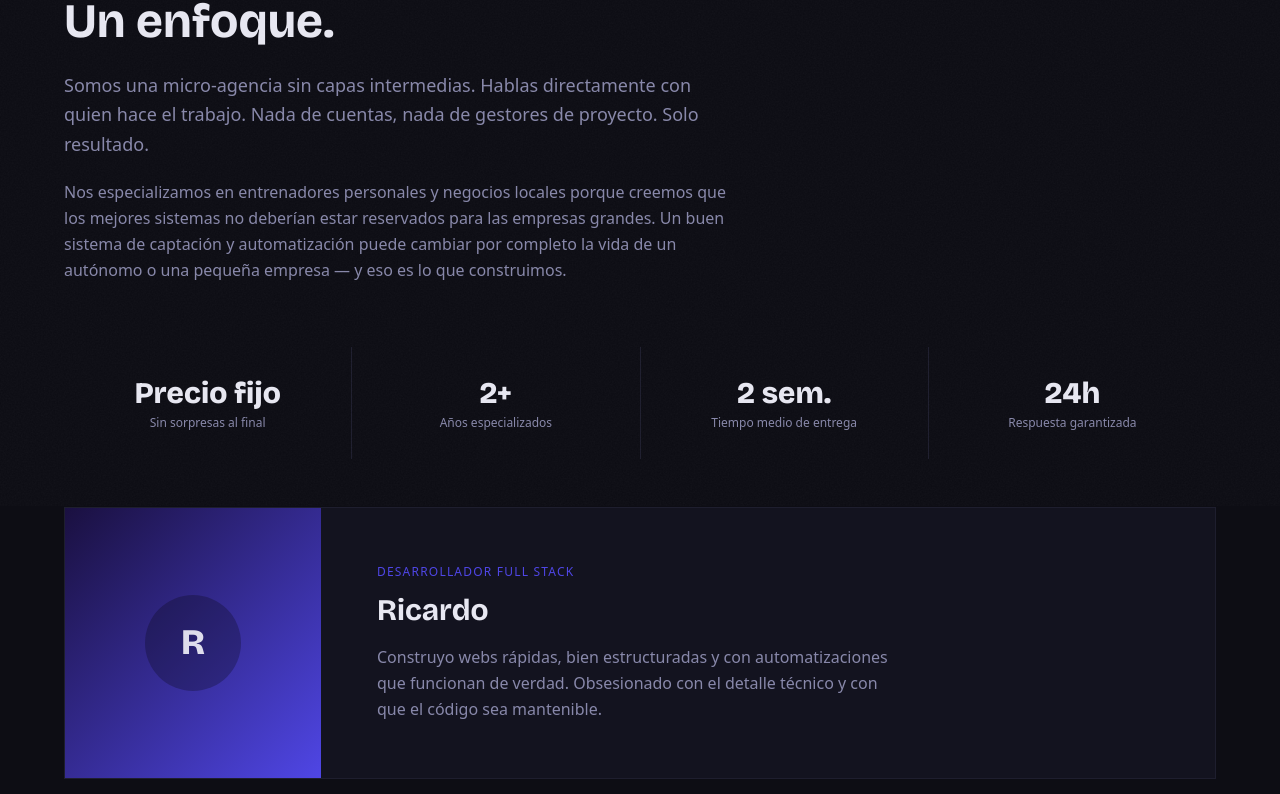
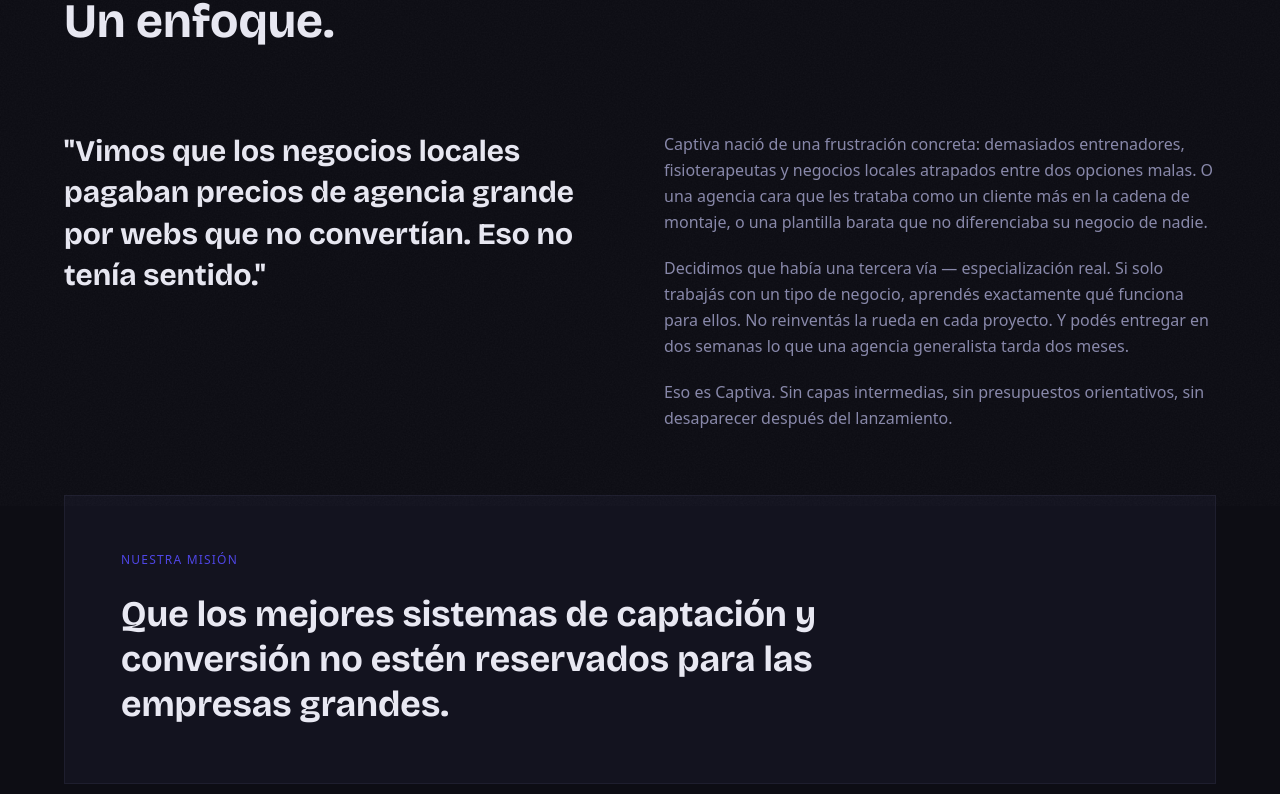
Before and after one commit to Ricardo2325/captiva, a Next.js app: page /nosotros in a window 1280 px wide. Shown: the part 294-1088 px from the top of the page. Built offline with nearby package versions, Linux system fonts and the light colour scheme.

Commit message:
feat(nosotros): add origin story, mission statement and personal team bios

```diff
--- a/src/components/About.tsx
+++ b/src/components/About.tsx
@@ -7,21 +7,21 @@
     initials: 'R',
     name: 'Ricardo',
     role: 'Desarrollador Full Stack',
-    bio: 'Construyo webs rápidas, bien estructuradas y con automatizaciones que funcionan de verdad. Obsesionado con el detalle técnico y con que el código sea mantenible.',
+    bio: 'Llevo años construyendo sistemas que funcionan de verdad. Me obsesiona que el código sea limpio y que cada automatización ahorre tiempo real — no solo en el papel. Empecé Captiva porque vi demasiados autónomos pagando precios de agencia grande por webs que no convertían.',
     gradient: 'linear-gradient(135deg, #1a1040 0%, #4f46e5 100%)',
   },
   {
     initials: 'I',
     name: 'Ismael',
     role: 'Marketing & Desarrollo',
-    bio: 'Combino estrategia de marketing con código. Me encargo de que cada proyecto tenga coherencia entre lo que dice, cómo se ve y cómo convierte.',
+    bio: 'Vengo del marketing pero me enamoré del código. Ese cruce es donde vivo — entiendo qué tiene que decir una web para que funcione y sé construirla. Odio los proyectos genéricos casi tanto como las reuniones que podrían haber sido un email.',
     gradient: 'linear-gradient(135deg, #1a0a00 0%, #c45200 100%)',
   },
   {
     initials: 'C',
     name: 'Cristian',
     role: 'Especialista en Marketing Digital',
-    bio: 'Me encargo de que la web no solo sea bonita, sino que convierta. Copy, estrategia, funnels y la parte que hace que el teléfono suene.',
+    bio: 'El copy es lo primero que lee un visitante y lo último que la mayoría cuida. Me encargo de que cada palabra en tu web esté ahí por un motivo. También llevo la estrategia y los funnels — la parte que convierte lectores en clientes.',
     gradient: 'linear-gradient(135deg, #0d2818 0%, #065f46 100%)',
   },
 ];
@@ -43,22 +43,65 @@
           whileInView={{ opacity: 1, y: 0 }}
           viewport={{ once: true }}
           transition={{ duration: 0.6, ease }}
-          className="mb-12 md:mb-16 md:max-w-2xl"
+          className="mb-16 md:mb-20"
         >
           <p className="text-xs tracking-widest uppercase mb-4" style={{ color: '#4f46e5' }}>
             Sobre nosotros
           </p>
           <h2
-            className="font-display font-bold leading-tight text-3xl md:text-4xl lg:text-5xl mb-5"
+            className="font-display font-bold leading-tight text-3xl md:text-4xl lg:text-5xl max-w-2xl"
             style={{ color: '#e8e8f2' }}
           >
             Tres personas.<br />Un enfoque.
           </h2>
-          <p className="text-base md:text-lg leading-relaxed mb-5" style={{ color: '#8888aa' }}>
-            Somos una micro-agencia sin capas intermedias. Hablas directamente con quien hace el trabajo. Nada de cuentas, nada de gestores de proyecto. Solo resultado.
+        </motion.div>
+
+        {/* Historia de origen */}
+        <motion.div
+          initial={{ opacity: 0, y: 24 }}
+          whileInView={{ opacity: 1, y: 0 }}
+          viewport={{ once: true }}
+          transition={{ duration: 0.6, ease }}
+          className="grid grid-cols-1 md:grid-cols-2 gap-12 mb-16"
+        >
+          <div>
+            <p
+              className="font-display font-bold text-2xl md:text-3xl leading-snug mb-0"
+              style={{ color: '#e8e8f2' }}
+            >
+              "Vimos que los negocios locales pagaban precios de agencia grande por webs que no convertían. Eso no tenía sentido."
+            </p>
+          </div>
+          <div className="flex flex-col gap-5">
+            <p className="text-base leading-relaxed" style={{ color: '#8888aa' }}>
+              Captiva nació de una frustración concreta: demasiados entrenadores, fisioterapeutas y negocios locales atrapados entre dos opciones malas. O una agencia cara que les trataba como un cliente más en la cadena de montaje, o una plantilla barata que no diferenciaba su negocio de nadie.
+            </p>
+            <p className="text-base leading-relaxed" style={{ color: '#8888aa' }}>
+              Decidimos que había una tercera vía — especialización real. Si solo trabajás con un tipo de negocio, aprendés exactamente qué funciona para ellos. No reinventás la rueda en cada proyecto. Y podés entregar en dos semanas lo que una agencia generalista tarda dos meses.
+            </p>
+            <p className="text-base leading-relaxed" style={{ color: '#8888aa' }}>
+              Eso es Captiva. Sin capas intermedias, sin presupuestos orientativos, sin desaparecer después del lanzamiento.
+            </p>
+          </div>
+        </motion.div>
+
+        {/* Misión */}
+        <motion.div
+          initial={{ opacity: 0, y: 24 }}
+          whileInView={{ opacity: 1, y: 0 }}
+          viewport={{ once: true }}
+          transition={{ duration: 0.6, ease }}
+          className="mb-16 p-10 md:p-14"
+          style={{ backgroundColor: '#13131f', border: '1px solid #1e1e2e' }}
+        >
+          <p className="text-xs tracking-widest uppercase mb-6" style={{ color: '#4f46e5' }}>
+            Nuestra misión
           </p>
-          <p className="text-base leading-relaxed" style={{ color: '#8888aa' }}>
-            Nos especializamos en entrenadores personales y negocios locales porque creemos que los mejores sistemas no deberían estar reservados para las empresas grandes. Un buen sistema de captación y automatización puede cambiar por completo la vida de un autónomo o una pequeña empresa — y eso es lo que construimos.
+          <p
+            className="font-display font-bold text-2xl md:text-3xl lg:text-4xl leading-tight max-w-3xl"
+            style={{ color: '#e8e8f2' }}
+          >
+            Que los mejores sistemas de captación y conversión no estén reservados para las empresas grandes.
           </p>
         </motion.div>
 
@@ -68,7 +111,7 @@
           whileInView={{ opacity: 1, y: 0 }}
           viewport={{ once: true }}
           transition={{ duration: 0.6, delay: 0.1, ease }}
-          className="grid grid-cols-2 md:grid-cols-4 gap-px mb-12"
+          className="grid grid-cols-2 md:grid-cols-4 gap-px mb-16"
           style={{ backgroundColor: '#1e1e2e' }}
         >
           {[
```
